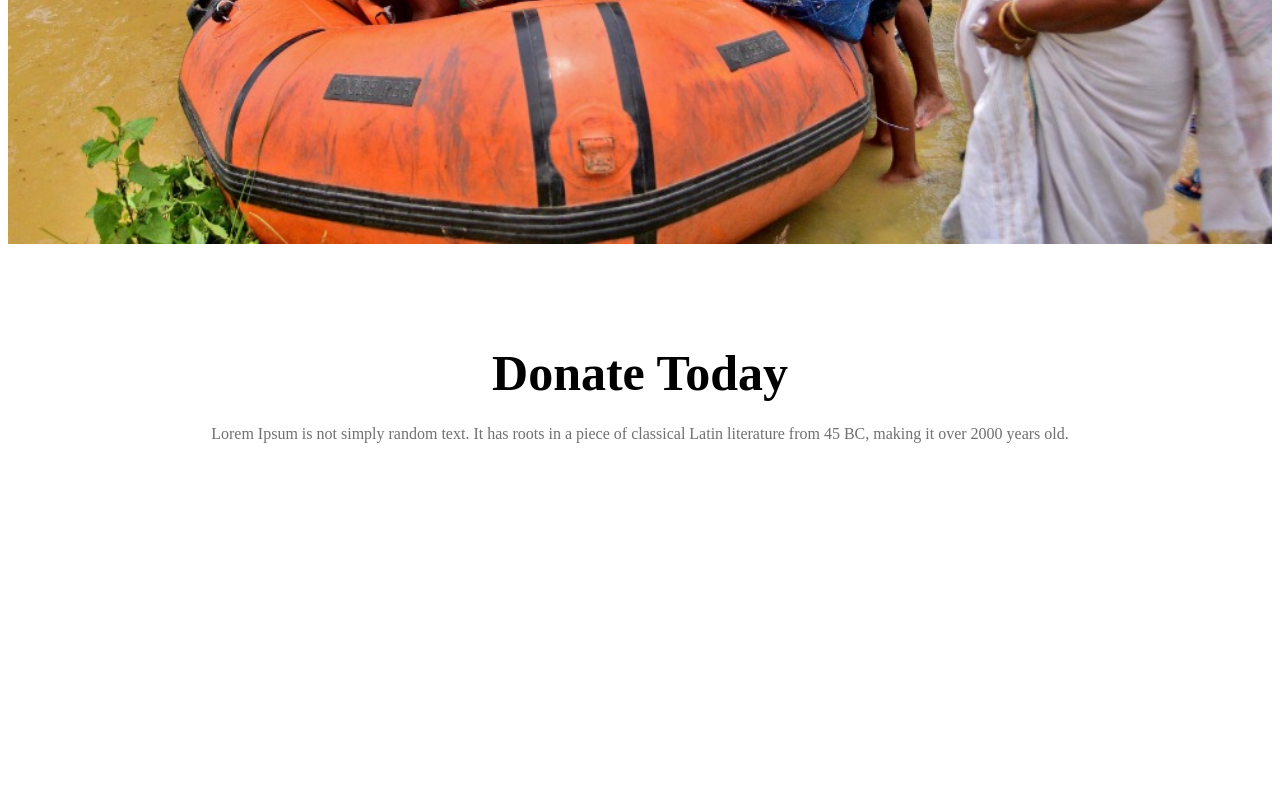
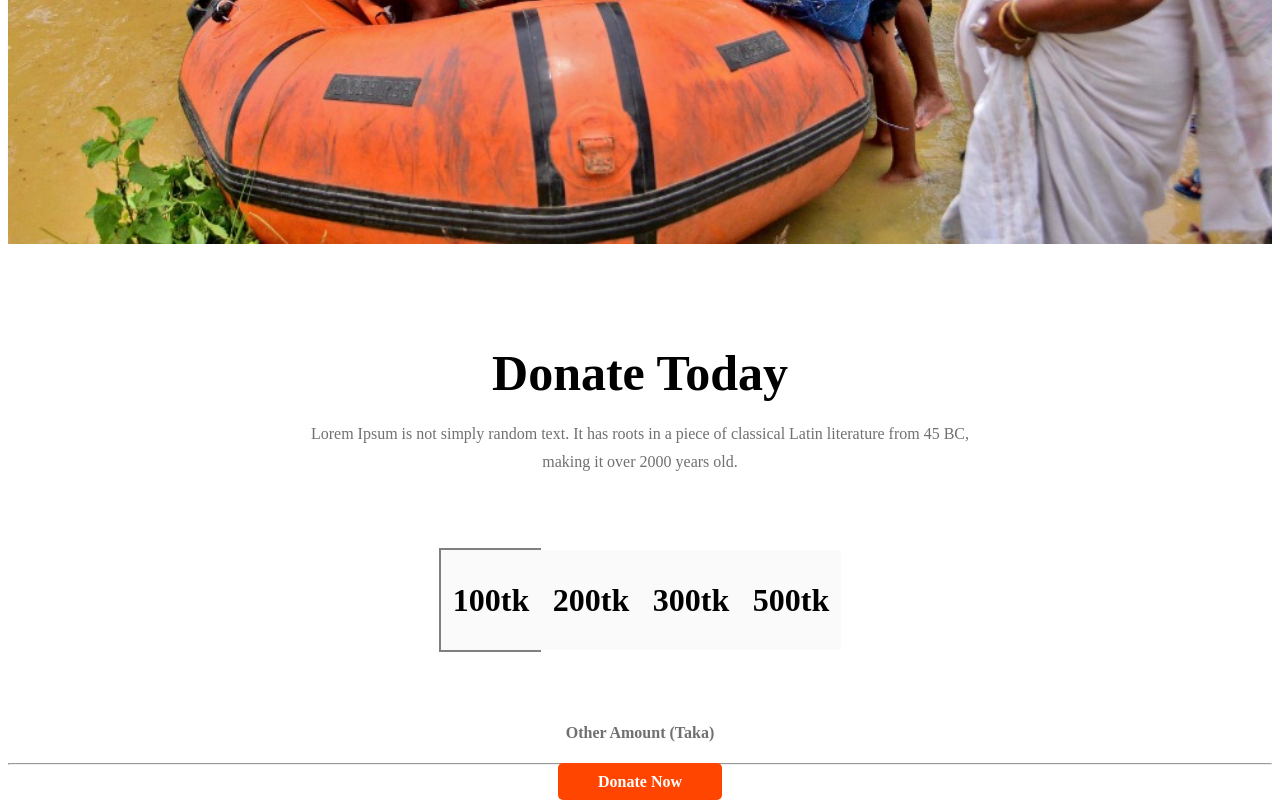
Before and after one commit to jihadulislam1/my-donate-, a plain HTML site: page index.html in a window 1280 px wide. Shown: the part 564-1364 px from the top of the page. Before the commit the page ends 1028 px from the top, so only its background shows below. Drawn offline with Linux system fonts and the light colour scheme.

Commit message:
sorry valo pari na try korci

```diff
--- a/index.html
+++ b/index.html
@@ -12,7 +12,7 @@
     <section class="hero-image">
        <h1>Lets Help Thooes Who <br>Are more In Neeed</h1>
 
-        <p class="text-add" >Lorem Ipsum is not simply random text. It has roots in a piece of classical Latin literature from 45 BC, making it over 2000 years old.</p>
+        <p class="text-add" >Lorem Ipsum is not simply random text. It has roots in a piece of classical Latin literature from 45 BC. <br> making it over 2000 years old.</p>
         <a class="link-button" target="_blank" href="">Donate Now</a>
 
 
@@ -21,9 +21,23 @@
     <section class="jhaka-naka">
 
         <h2>Donate Today</h2>
-        <p>Lorem Ipsum is not simply random text. It has roots in a piece of classical Latin literature from 45 BC, making it over 2000 years old.</p>
+        <p>Lorem Ipsum is not simply random text. It has roots in a piece of classical Latin literature from 45 BC,<br> making it over 2000 years old.</p>
+        <div class="container">
+            <div class="taka1">100tk</div>
+            <div class="taka2">200tk</div>
+            <div class="taka3">300tk</div>
+            <div class="taka4">500tk</div>
 
-    </section>
+        </div>
+        <div class="text-add">
+            <h4>Other Amount (Taka)</h4><hr>
+            <a class="link-button" target="_blank" href="">Donate Now</a>
+
+        </div>
+
+
+     </section>
+
 
 
 
--- a/style.css
+++ b/style.css
@@ -36,6 +36,7 @@ background-color: orangered;
 padding: 10px 40px;
 border-radius: 5px;
 
+
 }
 .jhaka-naka
     h2{
@@ -51,3 +52,90 @@ border-radius: 5px;
        line-height: 28px;
 
  }
+.container{
+    width: 100%;
+    display: flex;
+    align-items: center;
+    justify-content: center;
+    margin-top: 2em;
+    margin-bottom: 2rem;
+
+
+}
+
+.container .taka1{
+    margin: 40px 0;
+    padding: 0;
+    width: 100px;
+    height: 100px;
+    background: whitesmoke;
+    font-size: 2em;
+    display: flex;
+    justify-content: center;
+    align-items: center;
+    color: black;
+    font-weight: 600;
+    display: flex;
+    background-color: #fafafa;
+    cursor: pointer;
+    border: 2px solid gray;
+    border-right: 2px;
+
+
+}
+.container .taka2{
+
+    margin: 40px 0;
+    padding: 0;
+    width: 100px;
+    height: 100px;
+    background: whitesmoke;
+    font-size: 2em;
+    display: flex;
+    justify-content: center;
+    align-items: center;
+    color: black;
+    font-weight: 600;
+    display: flex;
+    background-color: #fafafa;
+    cursor: pointer;
+}
+.container .taka3{
+
+    margin: 40px 0;
+    padding: 0;
+    width: 100px;
+    height: 100px;
+    background: whitesmoke;
+    font-size: 2em;
+    display: flex;
+    justify-content: center;
+    align-items: center;
+    color: black;
+    font-weight: 600;
+    display: flex;
+    background-color: #fafafa;
+    cursor: pointer;
+
+}
+.container .taka4{
+    margin: 40px 0;
+    padding: 0;
+    width: 100px;
+    height: 100px;
+    background: whitesmoke;
+    font-size: 2em;
+    display: flex;
+    justify-content: center;
+    align-items: center;
+    color: black;
+    font-weight: 600;
+    display: flex;
+    background-color: #fafafa;
+    cursor: pointer;
+
+}
+.text-add h4{
+    color: #707070;
+    margin-top: 2em;
+}
```
